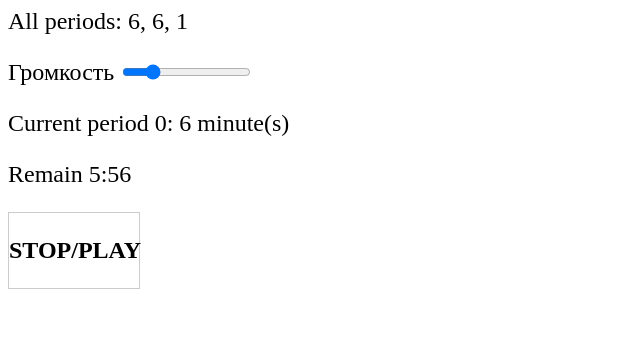
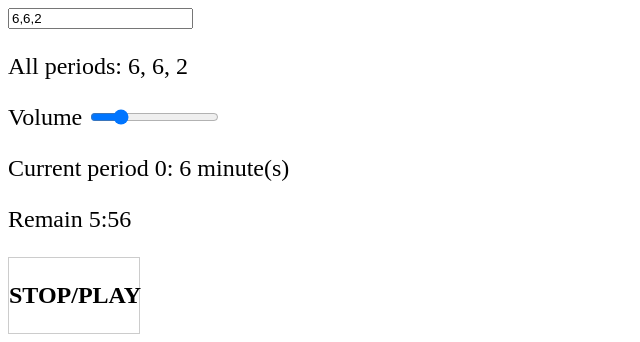
Before and after one commit to Dginozator/infinitePeriodTimer, a plain HTML site: page index.html in a window 1280 px wide. Shown: the whole page, without its empty margins (0-640 px from the left). Drawn offline with Linux system fonts and the light colour scheme.

Commit message:
periodTimer_0_3

```diff
--- a/index.html
+++ b/index.html
@@ -2,10 +2,12 @@
   <head>
   	<title>Interval timer</title>
   	<link rel="stylesheet" type="text/css" href="style.css">
+    <meta http-equiv="Content-Type" content="text/html; charset=utf-8">
   </head>
   <body>
+    <input id="inputPeriodsId" type="text" value="6,6,2">
   	<p id="AllPeriodsId"></p>
-    <p>Громкость <input id="volumeRangeId" type="range" min="0" max="100" step="1" value="20"></p>
+    <p>Volume <input id="volumeRangeId" type="range" min="0" max="100" step="1" value="20"></p>
   	<p id="curPeriodId"></p>
   	<p id="remainId">0</p>
     <div class="stopButtondiv"><p class="stopButton">STOP/PLAY</p></div>
--- a/script.js
+++ b/script.js
@@ -1,7 +1,4 @@
 //---------------//Init values//-----------------
-
-const arr_minutes = [6, 6, 1];
-// const arr_minutes = [1, 1];
 
 //------------//End - Init values//--------------
 
@@ -84,6 +81,7 @@ CountdownTimer.prototype.setPeriods = function(p_arr) {
 }
 
 CountdownTimer.prototype.start = function() {
+	this.setPeriods(getPeriods());
 	allPeriodsShow(this.a_mn_period);
 	currentPeriodShow(this.cur_period, this.a_mn_period[this.cur_period]);
 	this.status = this.STAT.PLAY;
@@ -148,12 +146,11 @@ CountdownTimer.prototype.timeoutFunc = function () {
 	}, this.a_period[this.cur_period]);
 }
 
-function countDownTimerWrapper (p_a_minutes) {
+function countDownTimerWrapper () {
 	var CountdownTimer_obj = new CountdownTimer();
 
 	initPLAYClick(CountdownTimer_obj);
 
-	CountdownTimer_obj.setPeriods(p_a_minutes);
 	CountdownTimer_obj.start();
 }
 
@@ -198,13 +195,34 @@ function getVolRange () {
 	return(result);
 }
 
+function getPeriods () {
+	var result = 0;
+	var periodsId = document.getElementById("inputPeriodsId");
+
+	var text = periodsId.value;
+
+	result = text.match(/\d+/g);
+
+	return(result);
+}
+
 //-------------//End - Interface//---------------
+
+//-----------------//Cookies//-------------------
+
+function loadCookies(){
+	var result = 0;
+
+	return(result);
+}
+
+//--------------//End - Cookies//----------------
 
 //------------------//Main//---------------------
 
 document.addEventListener("DOMContentLoaded", function(event) {
 	initPLAYClick();
-  countDownTimerWrapper (arr_minutes);
+  countDownTimerWrapper ();
 });
 
 //---------------//End - Main//------------------
```
Also changed, not shown: !infinitePeriodTimer.txt.
